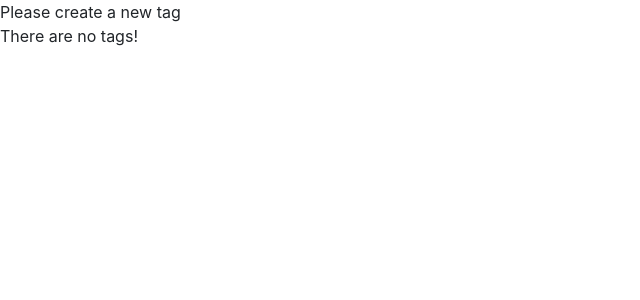
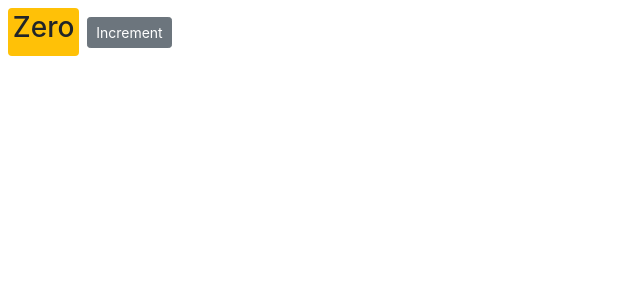
Before and after one commit to LuisDi98/Tutorial_React_Beginners, a React (Create React App) app in the folder react-app/: page / in a window 1280 px wide. Shown: the top 300 px of the page, without its empty margins (0-640 px from the left). Built offline with nearby package versions, Linux system fonts and the light colour scheme.

Commit message:
Handled and Binded Events

```diff
--- a/react-app/src/components/counter.jsx
+++ b/react-app/src/components/counter.jsx
@@ -2,36 +2,44 @@ import React, { Component } from "react";
 
 class Counter extends Component {
   state = {
-        count: 1,
-        tags: []
+    count: 0,
   };
 
-    renderTags(){
-        if(this,this.state.tags.length === 0) return <p>There are no tags!</p>
+  /*constructor() {
+      super();
+      this.handleIncrement = this.handleIncrement.bind(this);
+  }*/
 
-        return <ul>{ this.state.tags.map(tag => <li key={tag}>{tag}</li>) }</ul>
+  handleIncrement = () => {
+    console.log("Increment Clicked", this);
   }
 
   render() {
     let classes = this.getBadgeClasses();
 
-        return <div>
-            {this.state.tags.length === 0 && "Please create a new tag"}
-            {this.renderTags()}
-        </div>
+    return (
+      <React.Fragment>
+        <span className={classes}> {this.formatCount()} </span>
+        <button
+          onClick={this.handleIncrement}
+          className="btn btn-secondary btn-sm"
+        >
+          Increment
+        </button>
+      </React.Fragment>
+    );
   }
 
   getBadgeClasses() {
     let classes = "badge m-2 badge-";
-        classes += (this.state.count === 0) ? "warning" : "primary";
+    classes += this.state.count === 0 ? "warning" : "primary";
     return classes;
   }
 
-  formatCount(){
+  formatCount() {
     const { count } = this.state;
     return count === 0 ? <h3>Zero</h3> : count;
   }
-
 }
 
 export default Counter;
```
Lines whose indentation alone changed are shown as unchanged.
